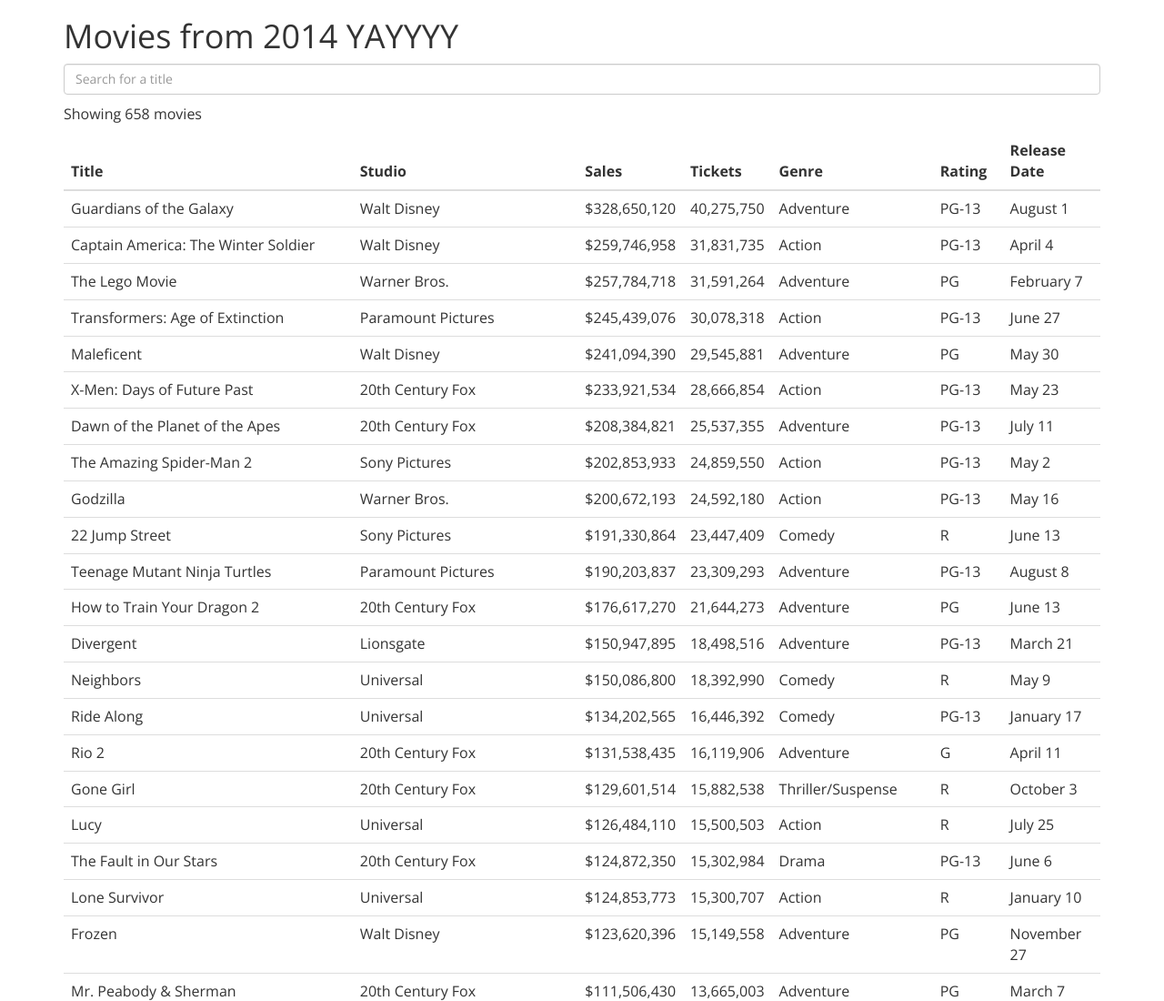
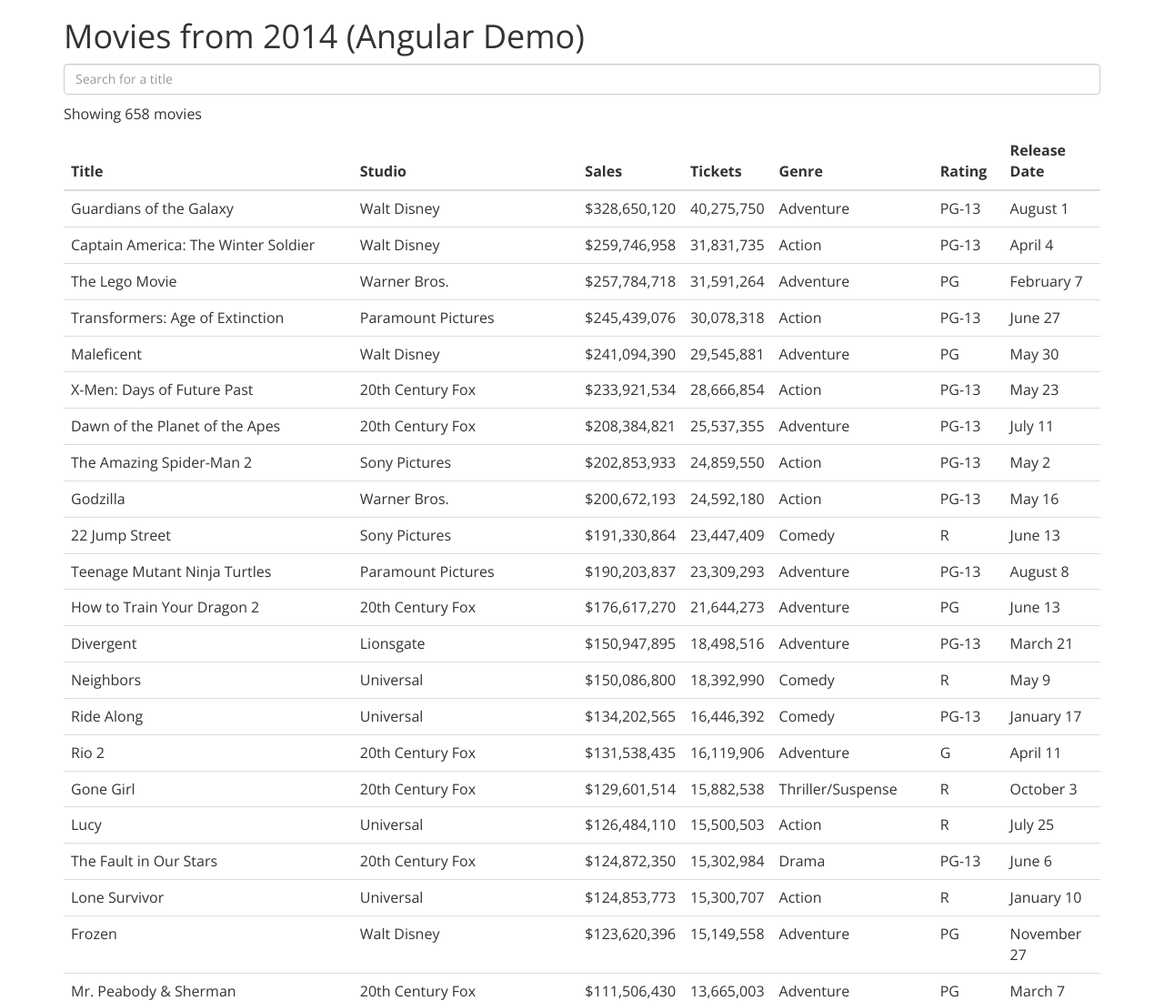
Before and after one commit to norimori/norimori.github.io, a plain HTML site: page index.html in a window 1280 px wide. Shown: the top 1100 px of the page at 91% size. Drawn offline with nearby package versions, Linux system fonts and the light colour scheme.

Commit message:
test  Please enter the commit message for your changes. Lines starting

```diff
--- a/index.html
+++ b/index.html
@@ -25,7 +25,7 @@
 
         -->
         <main class="container" ng-app="MovieApp" ng-controller="MoviesController">
-            <h1>Movies from 2014 YAYYYY</h1>
+            <h1>Movies from 2014 (Angular Demo)</h1>
             <p><input type="search" class="form-control" ng-model="searchString" placeholder="Search for a title"></p>
             <p>Showing {{filteredMovies.length}} {{filteredMovies.length == 1 ? 'movie' : 'movies'}}
             </p>
```
